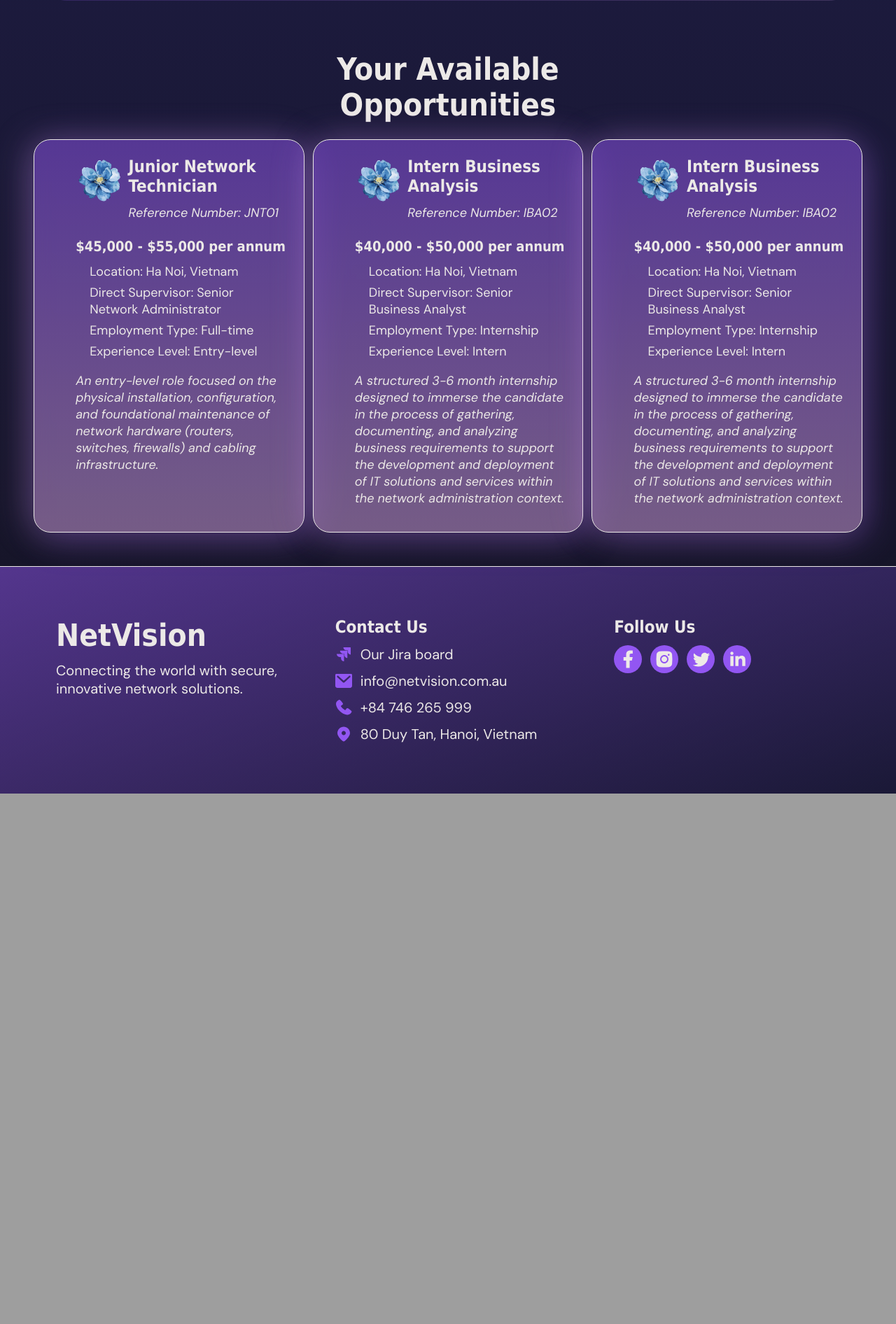
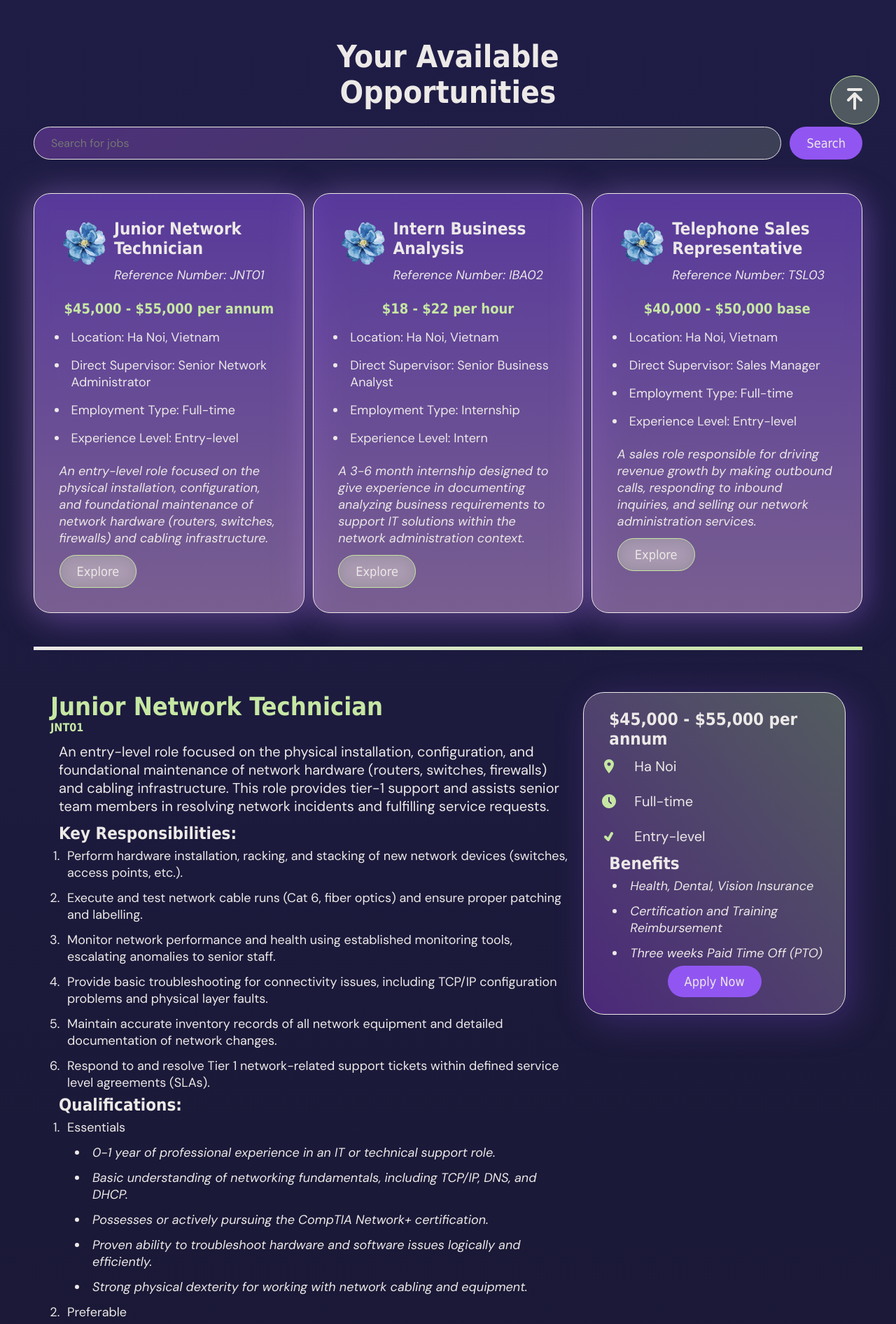
Before and after one commit to nguyenducnam06/Group-2-COS10026, a PHP site: page /jobs.html in a window 1280 px wide. Shown: the part 598-2490 px from the top of the page at 70% size. Before the commit the page ends 1732 px from the top, so only its background shows below. Run offline with PHP 8.4, Linux system fonts and the light colour scheme; some web fonts are replaced.

Commit message:
job description page done + update meta data

```diff
--- a/project1/about.html
+++ b/project1/about.html
@@ -7,6 +7,9 @@
   <head>
     <meta charset="UTF-8">
     <meta name="viewport" content="width=device-width, initial-scale=1.0">
+    <meta name="description" content="NetVision - About Page">
+    <meta name="keywords" content="NetVision, Careers, Network Jobs, Recruitment, Opportunities, IT Jobs">
+    <meta name="author" content="Group 2 - COS10026">
     <title>NetVision - About</title>
     <link rel="stylesheet" href="styles/style.css">
     <link rel="stylesheet" href="styles/about.css">
--- a/project1/apply.html
+++ b/project1/apply.html
@@ -7,6 +7,9 @@
 <head>
     <meta charset="UTF-8">
     <meta name="viewport" content="width=device-width, initial-scale=1.0">
+    <meta name="description" content="NetVision - Job Application Page">
+    <meta name="keywords" content="NetVision, Careers, Network Jobs, Recruitment, Opportunities, IT Jobs">
+    <meta name="author" content="Group 2 - COS10026">
     <title>NetVision - Apply</title>
     <link rel="stylesheet" href="styles/style.css">
     <link rel="stylesheet" href="styles/apply.css">
--- a/project1/index.html
+++ b/project1/index.html
@@ -7,6 +7,9 @@
 <head>
     <meta charset="UTF-8">
     <meta name="viewport" content="width=device-width, initial-scale=1.0">
+    <meta name="description" content="NetVision - Home Page">
+    <meta name="keywords" content="NetVision, Careers, Network Jobs, Recruitment, Opportunities, IT Jobs">
+    <meta name="author" content="Group 2 - COS10026">
     <title>NetVision - Home</title>
     <link rel="stylesheet" href="styles/style.css">
     <link rel="stylesheet" href="styles/index.css">
--- a/project1/jobs.html
+++ b/project1/jobs.html
@@ -6,9 +6,13 @@
 <!DOCTYPE html>
 <html lang="en">
 
+<!-- Meta data information and stylesheet -->
 <head>
     <meta charset="UTF-8">
     <meta name="viewport" content="width=device-width, initial-scale=1.0">
+    <meta name="description" content="NetVision - Job Description Page">
+    <meta name="keywords" content="NetVision, Job Description, Careers, Network Jobs, Recruitment, Opportunities, IT Jobs">
+    <meta name="author" content="Group 2 - COS10026">
     <title>NetVision - Job Description</title>
     <link rel="stylesheet" href="styles/style.css">
     <link rel="stylesheet" href="styles/jobs.css">
@@ -21,6 +25,7 @@
 </head>
 
 <body id="job">
+    <!-- Header and Navigation Bar -->
     <header>
         <h3>NetVision</h3>
         <nav>
@@ -32,8 +37,12 @@
         <li><a href="mailto:info@netvision.com.au">info@netvision.com.au</a></li>
     </header>
 
+    <!-- Main Content -->
     <nav class="jobs_page">
         <div class="container">
+            <!-- Back to top button -->
+            <button id="back" class="secondary"><a href="#"><img src="images/svg/to_top.svg" alt="Back to top"></a></button>
+            <!-- Top Section -->
             <section class="jobs_intro">
                 <img src="images/jobs.jpg" alt="job illustration source: freepik.com">
                 <article>
@@ -44,7 +53,12 @@
                 </article>
             </section>
 
+            <!-- Job Listings -->
             <h1 class="center_aligned">Your Available Opportunities</h1>
+            <section class="input_with_button">
+                <input type="text" name="search" id="search" placeholder="Search for jobs" />
+                <button class="primary">Search</button>
+            </section>
             <section class="row">
                 <article class="job_card">
                     <div class="title">
@@ -63,6 +77,7 @@
                     </ul>
                     <p>An entry-level role focused on the physical installation, configuration, and foundational
                         maintenance of network hardware (routers, switches, firewalls) and cabling infrastructure.</p>
+                    <button class="secondary"><a href="#job1">Explore</a></button>
                 </article>
 
                 <article class="job_card">
@@ -74,40 +89,223 @@
                         </div>
 
                     </div>
-                    <h4>$40,000 - $50,000 per annum</h4>
+                    <h4>$18 - $22 per hour</h4>
                     <ul>
                         <li>Location: Ha Noi, Vietnam</li>
                         <li>Direct Supervisor: Senior Business Analyst</li>
                         <li>Employment Type: Internship</li>
                         <li>Experience Level: Intern</li>
                     </ul>
-                    <p>A structured 3-6 month internship designed to immerse the candidate in the process of gathering,
-                        documenting, and analyzing business requirements to support the development and deployment of IT
-                        solutions and services within the network administration context.</p>
+                    <p>A 3-6 month internship designed to give experience in
+                        documenting analyzing business requirements to support  IT
+                        solutions within the network administration context.</p>
+                    <button class="secondary"><a href="#job2">Explore</a></button>
                 </article>
 
                 <article class="job_card">
                     <div class="title">
                         <img src="images/job1.png" alt="job illustration source: pinterest.com">
                         <div>
-                            <h3>Intern Business Analysis</h3>
-                            <p>Reference Number: IBA02</p>
+                            <h3>Telephone Sales Representative</h3>
+                            <p>Reference Number: TSL03</p>
                         </div>
 
                     </div>
-                    <h4>$40,000 - $50,000 per annum</h4>
+                    <h4>$40,000 - $50,000 base</h4>
                     <ul>
                         <li>Location: Ha Noi, Vietnam</li>
-                        <li>Direct Supervisor: Senior Business Analyst</li>
-                        <li>Employment Type: Internship</li>
-                        <li>Experience Level: Intern</li>
+                        <li>Direct Supervisor: Sales Manager</li>
+                        <li>Employment Type: Full-time</li>
+                        <li>Experience Level: Entry-level</li>
                     </ul>
-                    <p>A structured 3-6 month internship designed to immerse the candidate in the process of gathering,
-                        documenting, and analyzing business requirements to support the development and deployment of IT
-                        solutions and services within the network administration context.</p>
+                    <p>A sales role responsible for driving revenue growth by making outbound calls, responding to inbound inquiries, and selling our network administration services.</p>
+                    <button class="secondary"><a href="#job3">Explore</a></button>
                 </article>
+            </section>
+            <hr class="primary">
+
+            <!-- Section 2: Jobs in Details -->
+            <section class="row">
+                <div class="job_details" id="job1">
+                    <article class="content">
+                        <h2>Junior Network Technician</h2>
+                        <h5> JNT01</h5>
+                        <!-- Brief introduction -->
+                        <p> An entry-level role focused on the physical installation, configuration, and foundational maintenance of network hardware (routers, switches, firewalls) and cabling infrastructure. This role provides tier-1 support and assists senior team members in resolving network incidents and fulfilling service requests.</p>
+                        <h3>Key Responsibilities:</h3>
+                        <ol>
+                            <li>Perform hardware installation, racking, and stacking of new network devices (switches, access points, etc.).</li>
+                            <li>Execute and test network cable runs (Cat 6, fiber optics) and ensure proper patching and labelling.</li>
+                            <li>Monitor network performance and health using established monitoring tools, escalating anomalies to senior staff.</li>
+                            <li>Provide basic troubleshooting for connectivity issues, including TCP/IP configuration problems and physical layer faults.</li>
+                            <li>Maintain accurate inventory records of all network equipment and detailed documentation of network changes.</li>
+                            <li>Respond to and resolve Tier 1 network-related support tickets within defined service level agreements (SLAs).</li>
+                        </ol>
+                        <h3>Qualifications:</h3>
+                        <ol>
+                            <li>Essentials</li>
+                            <ul>
+                                <li >0-1 year of professional experience in an IT or technical support role.</li>
+                                <li>Basic understanding of networking fundamentals, including TCP/IP, DNS, and DHCP.</li>
+                                <li>Possesses or actively pursuing the CompTIA Network+ certification.</li>
+                                <li>Proven ability to troubleshoot hardware and software issues logically and efficiently.</li>
+                                <li>Strong physical dexterity for working with network cabling and equipment.</li>
+                            </ul>
+                            <li>Preferable</li>
+                            <ul>
+                                <li>Associate's degree in Information Technology or a related field.</li>
+                                <li>Experience working with a ticketing system (e.g., ServiceNow, Jira).</li>
+                                <li>Familiarity with basic command-line interface (CLI) configuration for Cisco or Juniper devices.</li>
+                            </ul>
+                        </ol>
+                    </article>
+
+                    <!-- shortlisted benefits of the job -->
+                    <aside>
+                        <h3>$45,000 - $55,000 per annum</h3>
+                        <div class="row">
+                            <img src="images/svg/location-green.svg" alt="Location">
+                            <p>Ha Noi</p>
+                        </div>
+                        <div class="row">
+                            <img src="images/svg/time.svg" alt="time">
+                            <p>Full-time</p>
+                        </div>
+                        <div class="row">
+                            <img src="images/svg/level.svg" alt="level">
+                            <p>Entry-level</p>
+                        </div>
+                        <h3>Benefits</h3>
+                        <ul>
+                            <li>Health, Dental, Vision Insurance</li>
+                            <li>Certification and Training Reimbursement</li>
+                            <li>Three weeks Paid Time Off (PTO)</li>
+                        </ul>
+                        <button class="primary"><a href="apply.html">Apply Now</a></button>
+                    </aside>
+                </div>
+                <hr class="secondary">
+
+                <div class="job_details" id="job2">
+                    <article class="content">
+                        <h2>Intern Business Analysis</h2>
+                        <h5>IBA02</h5>
+                        <!-- Brief introduction -->
+                        <p>A structured 3-6 month internship designed to immerse the candidate in the process of gathering, documenting, and analyzing business requirements to support the development and deployment of IT solutions and services within the network administration context.</p>
+                        <h3>Key Responsibilities:</h3>
+                        <ol>
+                            <li>Assist the Senior Business Analyst in conducting stakeholder interviews and requirements gathering workshops.</li>
+                            <li>Document current-state "as-is" and future-state "to-be" business processes using flowcharts and diagrams.</li>
+                            <li>Translate high-level business needs into detailed functional and non-functional requirements documents.</li>
+                            <li>Support the analysis of operational data to identify process gaps and opportunities for efficiency improvements.</li>
+                            <li>Participate in quality assurance (QA) testing to ensure delivered solutions meet specified requirements.</li>
+                        </ol>
+                        <h3>Qualifications:</h3>
+                        <ol>
+                            <li>Essentials</li>
+                            <ul>
+                                <li>Currently pursuing a Bachelor’s or Master’s degree in Business Administration, Information Systems, or Computer Science.</li>
+                                <li>Excellent written and verbal communication skills, including active listening and professional interviewing.</li>
+                                <li>Demonstrated analytical and problem-solving abilities.</li>
+                                <li>Proficiency in Microsoft Office Suite (Word, Excel, PowerPoint).</li>
+                            </ul>
+                            <li>Preferable</li>
+                            <ul>
+                                <li>Basic knowledge of SQL for data querying and analysis.</li>
+                                <li>Familiarity with standard business process modeling notation (BPMN).</li>
+                                <li>Experience with diagramming tools such as Microsoft Visio or Lucidchart.</li>
+                            </ul>
+                        </ol>
+                    </article>
+
+                    <!-- shortlisted benefits of the job -->
+                    <aside>
+                        <h3>$18 - $22 per hour</h3>
+                        <div class="row">
+                            <img src="images/svg/location-green.svg" alt="Location">
+                            <p>Ha Noi</p>
+                        </div>
+                        <div class="row">
+                            <img src="images/svg/time.svg" alt="time">
+                            <p>Internship</p>
+                        </div>
+                        <div class="row">
+                            <img src="images/svg/level.svg" alt="level">
+                            <p>Intern</p>
+                        </div>
+                        <h3>Benefits</h3>
+                        <ul>
+                            <li>Mentorship from Experts</li>
+                            <li>Networking Opportunities</li>
+                            <li>Potential for Full-time Employment</li>
+                        </ul>
+                        <button class="primary"><a href="apply.html">Apply Now</a></button>
+                        </aside>
+                 </div>
+                <hr class="secondary">
+
+                <div class="job_details" id="job3">
+                    <article class="content">
+                        <h2>Telephone Sales Representative</h2>
+                        <h5>TSL03</h5>
+                        <!-- Brief introduction -->
+                        <p>A sales role responsible for driving revenue growth by making outbound calls, responding to inbound inquiries, and selling our network administration services.</p>
+                        <h3>Key Responsibilities:</h3>
+                        <ol>
+                            <li>Conduct high-volume outbound calls (cold calling) to prospective clients to identify potential sales opportunities.</li>
+                            <li>Qualify leads effectively, determining the prospect’s needs, budget, and purchasing timeline.</li>
+                            <li>Clearly articulate the value proposition of the company’s network and IT support services to non-technical decision-makers.</li>
+                            <li>Manage and maintain a sales pipeline using the company's Customer Relationship Management (CRM) system.</li>
+                            <li>Consistently achieve monthly and quarterly sales targets and key performance indicators (KPIs).</li>
+                        </ol>
+                        <h3>Qualifications:</h3>
+                        <ol>
+                            <li>Essentials</li>
+                            <ul>
+                                <li>1+ years of proven success in a high-volume telesales, telemarketing, or lead generation role.</li>
+                                <li>Exceptional verbal communication and negotiation skills, with a confident telephone presence.</li>
+                                <li>Resilience and persistence in handling objections and rejection.</li>
+                                <li>Proficiency in using CRM software for tracking sales activities and managing contacts.</li>
+                            </ul>
+                            <li>Preferable</li>
+                            <ul>
+                                <li>Experience selling technical products or B2B IT/Managed Services.</li>
+                                <li>Familiarity with basic networking terminology (e.g., Wi-Fi, VPN, firewall).</li>
+                            </ul>
+                        </ol>
+                    </article>
+
+                    <!-- shortlisted benefits of the job -->
+                    <aside>
+                        <h3>$40,000 - $50,000 base <br> + commission</h3>
+                        <div class="row">
+                            <img src="images/svg/location-green.svg" alt="Location">
+                            <p>Ha Noi</p>
+                        </div>
+                        <div class="row">
+                            <img src="images/svg/time.svg" alt="time">
+                            <p>Full-time</p>
+                        </div>
+                        <div class="row">
+                            <img src="images/svg/level.svg" alt="level">
+                            <p>Entry-level</p>
+                        </div>
+                        <h3>Benefits</h3>
+                        <ul>
+                            <li>Base Salary + Commission Structure</li>
+                            <li>Health Insurance Package</li>
+                            <li>Training and Development Programs</li>
+                            <li>Opportunities for Career Advancement</li>
+                        </ul>
+                        <button class="primary"><a href="apply.html">Apply Now</a></button>
+                    </aside>
+                </div>
+                <hr class="secondary">
+            </section>
         </div>
     </nav>
+
+    <!-- Footer -->
     <footer>
         <div class="row">
             <div class="left_aligned">
--- a/project1/styles/jobs.css
+++ b/project1/styles/jobs.css
@@ -2,8 +2,8 @@
 
 /* Styling for top section */
 .jobs_intro {
-  display: grid;
-  grid-template-columns: 1.5fr 1fr;
+  display: flex;
+  flex-direction: row;
   gap: 36px;
   background: linear-gradient(
     75deg,
@@ -14,17 +14,34 @@
   border-radius: 48px;
 }
 .jobs_intro img {
+  position: relative;
+  max-width: 50%;
   width: 90%;
   height: auto;
   margin: auto;
+}
+@media (max-width: 768px) {
+  .jobs_intro {
+    flex-direction: column;
+  }
+  .jobs_intro img {
+    max-width: 100%;
+    margin-bottom: 12px;
+  }
+
 }
 .jobs_intro button {
   margin: auto;
   margin-top: 24px;
 }
+.jobs_intro article{
+  position: relative;
+  flex: 1;
+  min-width: 250px;
+  flex-shrink: 1;
+}
 
 /* Styling for job list in short form */
-
 .job_card {
   position: relative;
   border: 1px solid #ece9e7;
@@ -37,15 +54,18 @@
     rgba(212, 163, 226, 0.5)
   );
   backdrop-filter: blur(12px);
-  padding: 24px;
-  padding-left: 5%;
+  padding: 3%;
   flex: 1;
   min-width: 300px;
   flex-shrink: 1;
 }
+.job_card:hover {
+  box-shadow: 10px 10px 50px #9156f1aa, -10px 0px 50px #d4a3e2aa;
+  transform: scale(1.02);
+  transition: all 0.3s ease-in-out;
+}
 .job_card .title {
   position: relative;
-
   display: grid;
   grid-template-columns: 1fr 3fr;
 }
@@ -56,7 +76,11 @@
 .job_card h4 {
   margin-top: 12px;
   margin-bottom: 12px;
-  display: inline-block;
+  display: block;
+  margin-left: auto;
+  margin-right: auto;
+  color:#c6e7a3;
+  text-align: center;
 }
 .job_card p {
   font-size: 18px;
@@ -66,6 +90,80 @@
   display: inline-block;
 }
 .job_card li {
+  display: list-item;
+  background-color: none;
   font-size: 18px;
   margin-bottom: 6px;
+  padding: 5px;
 }
+.job_card ul {
+  list-style-type: disc;
+  list-style-position: outside;
+  padding-left: 12px;
+  margin-left: 0;
+}
+
+/* Styling for job details section */
+.job_details {
+  margin-top: 36px;
+  display: grid;
+  grid-template-columns: 3fr 1.5fr;
+  padding: 24px;
+  scroll-margin-top: 80px;
+  gap: 12px;
+}
+.job_details ol{
+  list-style-type: decimal;
+  list-style-position: outside;
+  padding-left: 6px;
+  margin-left: 12px;
+}
+.job_details li{
+  display: list-item;
+  padding: 6px;
+  font-size: 18px;
+}
+.job_details ul{
+  list-style-type: disc;
+  list-style-position: outside;
+  padding-left: 24px;
+  margin-left: 12px;
+}
+.job_details ul li{
+  font-style: italic;
+}
+.job_details h3{
+  margin-left: 12px;
+}
+.job_details p{
+  margin: 12px;
+}
+
+/* Style horizontal line */
+hr.primary {
+  border: none;
+  color: #c6e7a3;
+  background: linear-gradient(100deg, #ece9e7, #c6e7a3);
+  height: 5px;
+}
+hr.secondary{
+ background-color: #ece9e7;
+ height: 1px;
+ width: 90%;
+}
+
+/* styling the aside of job details */
+.job_details aside{
+  background: linear-gradient(50deg, #943edb66, #c6e7a352);
+  border: 1px solid #ece9e7;
+  border-radius: 30px;
+  padding: 24px;
+  box-shadow: 10px 10px 50px #9156f144;
+  align-self: start;
+}
+
+.job_details aside button{
+    display: block;
+    margin-left: auto;
+    margin-right: auto;
+}
--- a/project1/styles/style.css
+++ b/project1/styles/style.css
@@ -274,3 +274,16 @@ a:hover,
   width: fit-content;
   box-shadow: 0px 12px 100px #090310ad;
 }
+
+#back {
+  position: fixed;
+  z-index: 9;
+  bottom: 24px;
+  right: 24px;
+  width: 70px;
+  height: 70px;
+  padding: 0;
+  display: flex;
+  align-items: center;
+  justify-content: center;
+}
```
Also changed, not shown: project1/styles/index.css (+0 -12 lines), project1/images/svg/level.svg (added), project1/images/svg/location-green.svg (added), project1/images/svg/time.svg (added). Lines whose indentation alone changed are shown as unchanged.
